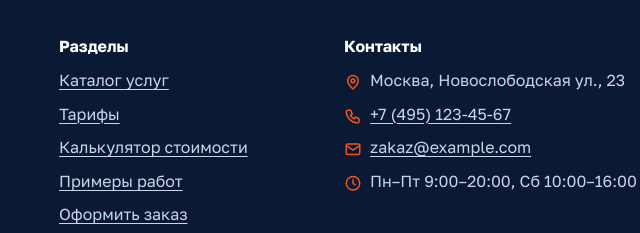
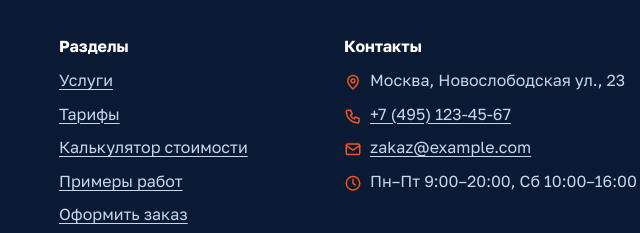
Before and after one commit to skylongg/kr3-responsive-shop, a plain HTML site: page catalog.html in a window 1280 px wide. Shown: the part 2161-2394 px from the top of the page, 543-1183 px from the left. Drawn offline with Linux system fonts and the light colour scheme.

Commit message:
fix: rename footer catalog link to services

```diff
--- a/catalog.html
+++ b/catalog.html
@@ -175,7 +175,7 @@
       <nav aria-label="Разделы сайта">
         <h2 class="site-footer__title">Разделы</h2>
         <ul class="site-footer__list">
-          <li><a href="catalog.html">Каталог услуг</a></li>
+          <li><a href="catalog.html">Услуги</a></li>
           <li><a href="tariffs.html">Тарифы</a></li>
           <li><a href="tariffs.html#calculator">Калькулятор стоимости</a></li>
           <li><a href="examples.html">Примеры работ</a></li>
```
Also changed, not shown: contacts.html (+1 -1 lines), examples.html (+1 -1 lines), index.html (+1 -1 lines), order.html (+1 -1 lines), product.html (+1 -1 lines), tariffs.html (+1 -1 lines).
